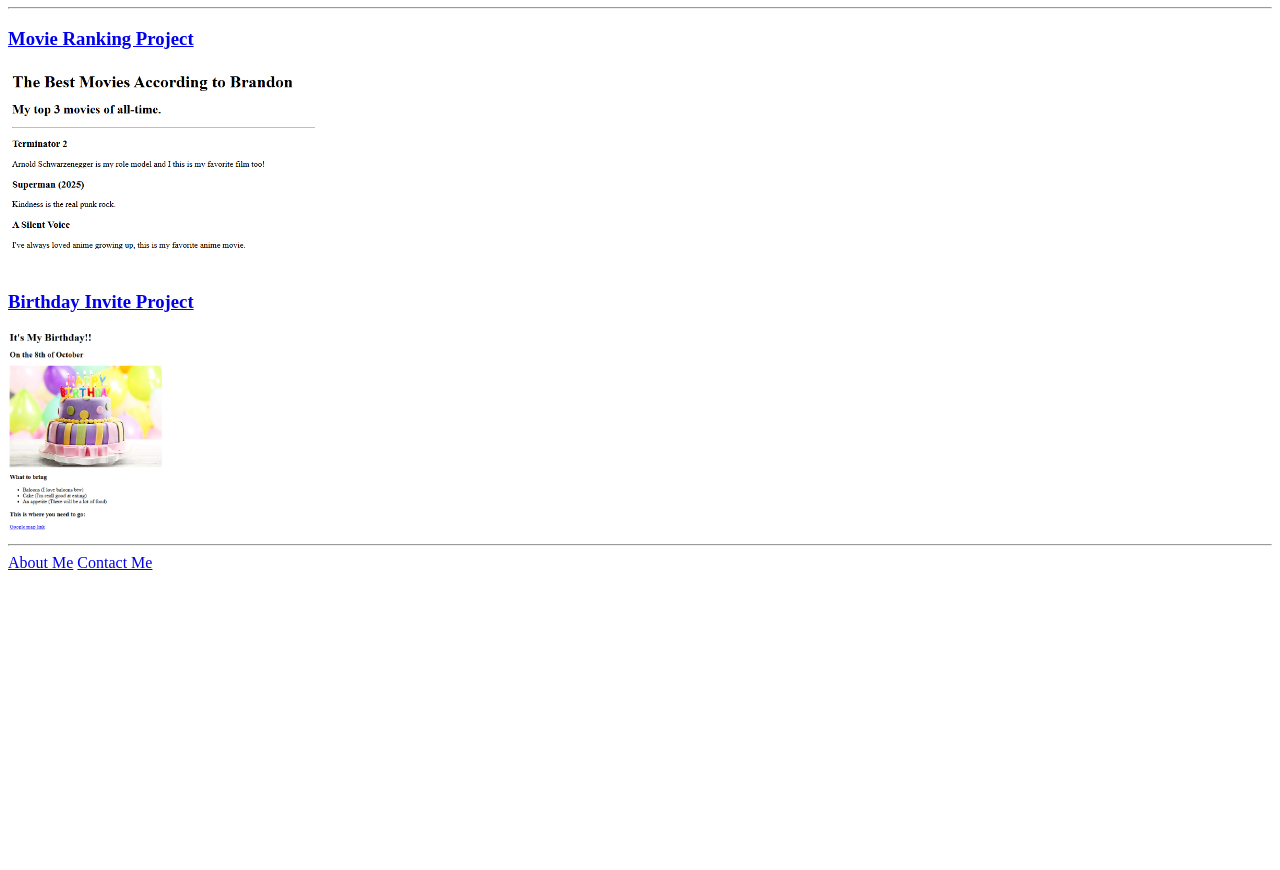
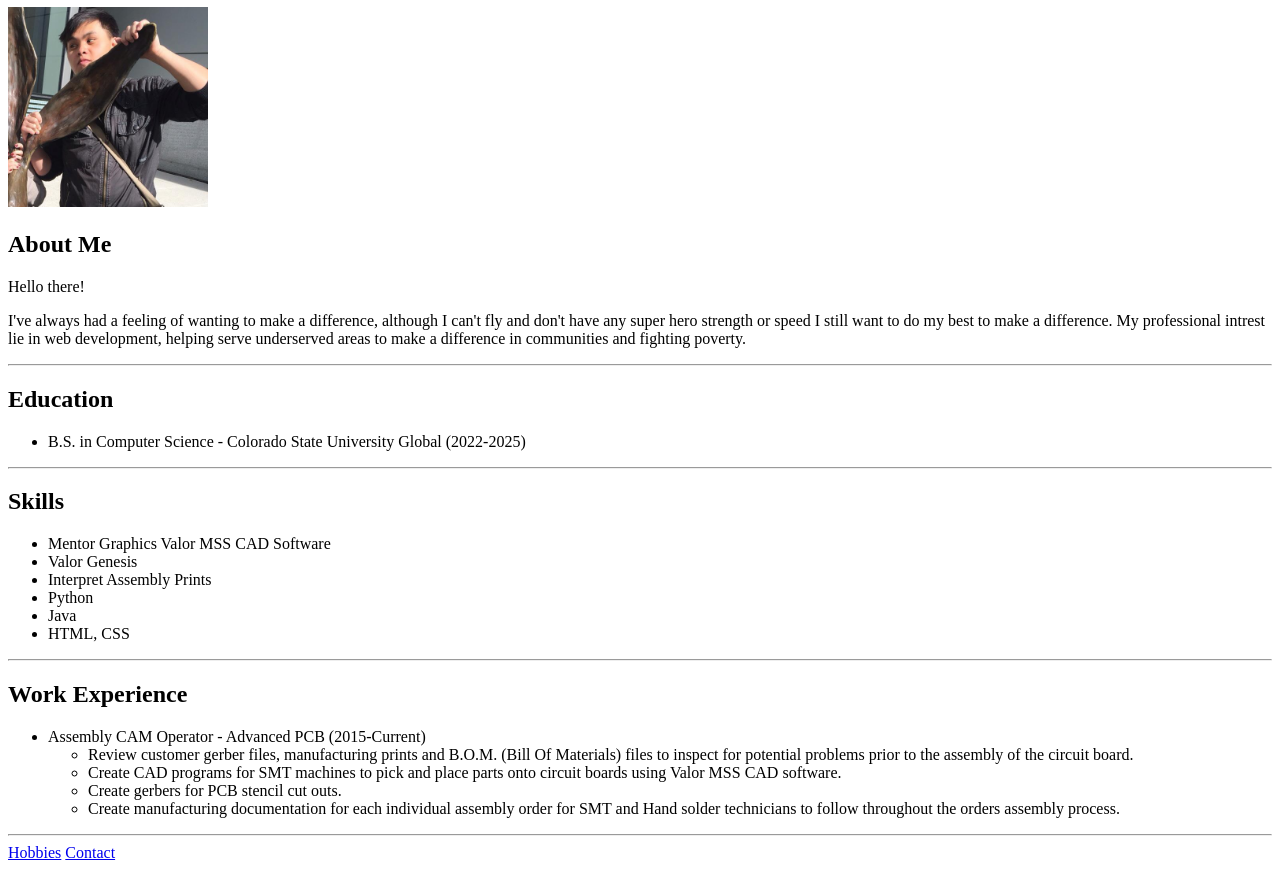
Before and after one commit to mxiong0096/html-portfolio, a plain HTML site: page index.html in a window 1280 px wide. Shown: the part 73-943 px from the top of the page. Before the commit the page ends 800 px from the top, so only its background shows below. Drawn offline with Linux system fonts and the light colour scheme.

Commit message:
Add files via upload

```diff
--- a/index.html
+++ b/index.html
@@ -1,38 +1,54 @@
-<!-- TODO 1: Create the HTML Boilerplate -->
-
-<!-- TODO 2: Add Your previous projects' HTML into the public folder -->
-
-<!-- TODO 3: Take screenshots of your project previews and add the images to the images folder -->
-
-<!-- TODO 4: Add titles/subtitles etc. -->
-
-<!-- TODO 5: Add a link to the project pages -->
-
-<!-- TODO 6: Add images to show the project previews
-HINT for TODO 6: You can use the height attribute set to 200 to make the image smaller:
-https://developer.mozilla.org/en-US/docs/Web/HTML/Element/img#attr-height -->
-
-<!-- TODO 7: Add the Contact Me and About Me page links -->
-
 <!DOCTYPE html>
-<html lang="en">
     <head>
         <meta charset="UTF-8">
-    <meta name="viewport" content="width='device-width', initial-scale=1.0">
-    <title>Mouakong's website</title>
+        <meta name="viewport" content="width=device-width, initial-scale=1.0">
+        <title>My Resume</title>
     </head>
     <body>
-    <h1>I'm a Web Developer</h1>
+        <h1>Mouakong Brandon Xiong</h1>
+        <img src="images/me.jpg" alt="A picture of me." height="200"/>
+        <h2>About Me</h2>
+        <p>Hello there!</p>
+        <p>I've always had a feeling of wanting to make a difference, although I can't fly and don't have any super hero strength or speed I still want to do my best to make a difference. My professional intrest lie in web development, helping serve underserved areas to make a difference in communities and fighting poverty.</p>
         <hr />
-
-    <h3><a href="public/movie-ranking.html">Movie Ranking Project</a></h3>
-    <img src="assets/images/myMovieRanking.PNG" alt="Image of my movie ranking page" height="200"/>
-    <h3><a href="public/birthday-invite.html">Birthday Invite Project</a></h3>
-    <img src="assets/images/bdayInvite.PNG" alt="Image of my birthday invite page" height="200"/>
+        <h2>Education</h2>
+        <ul>
+            <li>B.S. in Computer Science - Colorado State University Global (2022-2025)</li>
+        </ul>
         <hr />
-
-    <a href="public/about.html">About Me</a>
-    <a href="public/contact.html">Contact Me</a>
-
+        <h2>Skills</h2>
+        <ul>
+            <li>Mentor Graphics Valor MSS CAD Software</li>
+            <li>Valor Genesis</li>
+            <li>Interpret Assembly Prints</li>
+            <li>Python</li>
+            <li>Java</li>
+            <li>HTML, CSS</li>
+        </ul>
+        <hr />
+        <h2>Work Experience</h2>
+        <ul>
+            <li>
+                Assembly CAM Operator - Advanced PCB (2015-Current)
+                <ul>
+                    <li>
+                        Review customer gerber files, manufacturing prints and B.O.M. (Bill Of Materials) files to inspect for potential problems prior to the assembly of the circuit board.
+                    </li>
+                    <li>
+                        Create CAD programs for SMT machines to pick and place parts onto circuit boards using Valor MSS CAD software.
+                    </li>
+                    <li>
+                        Create gerbers for PCB stencil cut outs.
+                    </li>
+                    <li>
+                        Create manufacturing documentation for each individual assembly order for SMT and Hand solder technicians to follow throughout the orders assembly process.
+                    </li>
+                </ul>
+            </li>
+        </ul>
+        <hr />
+        <footer>
+            <a href="otherPages/hobbies.html">Hobbies</a>
+            <a href="otherPages/contact.html">Contact</a>
+        </footer>
     </body>
-</html>
```
Also changed, not shown: otherPages/contact.html (added, +22 -0 lines), otherPages/hobbies.html (added, +32 -0 lines), images/layingInSnow.jpg (added), images/me.jpg (added). Lines whose indentation alone changed are shown as unchanged.
